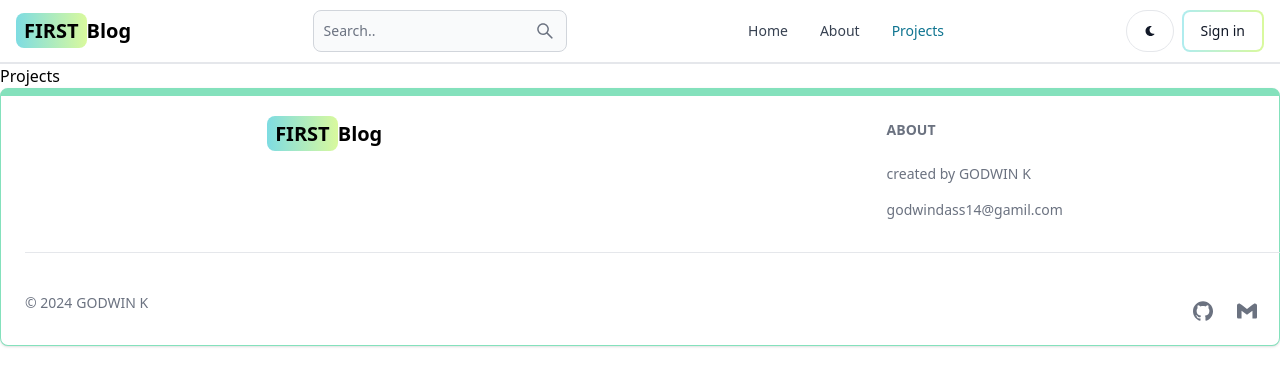
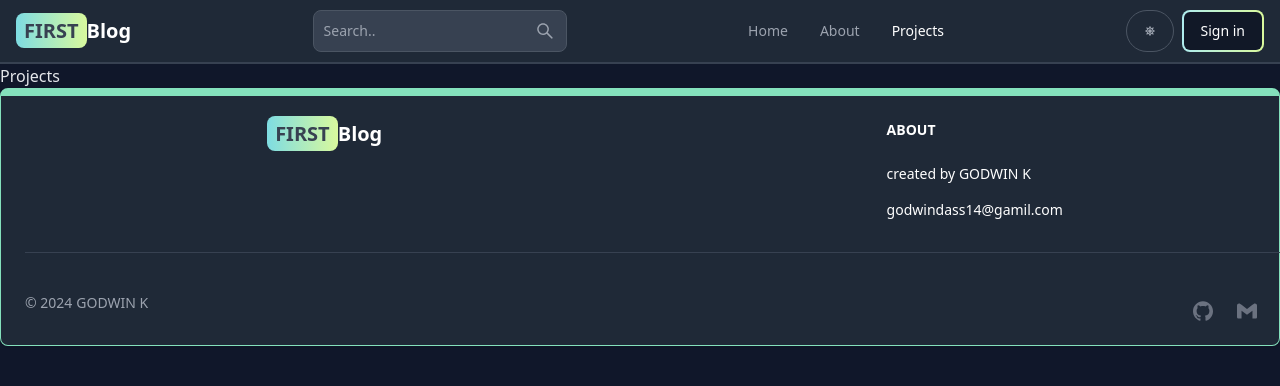
Before and after one commit to GODWIN-projects/mern-blog, a React (Vite) app in the folder client/: page /projects in a window 1280 px wide. Shown: the top 386 px of the page. Built offline with nearby package versions, Linux system fonts and the light colour scheme; no server answers.

Commit message:
dark mode functionality

```diff
--- a/client/src/components/Footer.jsx
+++ b/client/src/components/Footer.jsx
@@ -13,7 +13,7 @@ const FooterComponent = () => {
                     <Link to="/" className=' self-center whitespace-nowrap
                     text-lg sm:text-xl font-semibold dark:text-white'>
                     <span className=' px-2 py-1 bg-gradient-to-r
-                    from-teal-300 to-lime-200 rounded-lg'>FIRST</span>
+                    from-teal-300 to-lime-200 rounded-lg text-gray-700'>FIRST</span>
                     Blog
                     </Link>
                 </div>
--- a/client/src/components/Header.jsx
+++ b/client/src/components/Header.jsx
@@ -2,18 +2,21 @@ import { Avatar, Button, Dropdown, DropdownHeader, DropdownItem, Navbar, TextInp
 import React from 'react'
 import { Link, useLocation } from 'react-router-dom'
 import {AiOutlineSearch} from 'react-icons/ai'
-import {FaMoon} from 'react-icons/fa'
-import { useSelector } from 'react-redux'
+import {FaMoon, FaSun} from 'react-icons/fa'
+import { useSelector,useDispatch } from 'react-redux'
+import { toggleTheme } from '../redux/theme/themeSlice'
 
 const Header = () => {
     const path = useLocation().pathname
     const { currentUser } = useSelector(state => state.user)
+    const dispatch = useDispatch()
+    const {theme} = useSelector(state => state.theme)
   return (
     <Navbar className=' border-b-2'>
         <Link to="/" className=' self-center whitespace-nowrap
          text-sm sm:text-xl font-semibold dark:text-white'>
             <span className=' px-2 py-1 bg-gradient-to-r
-            from-teal-300 to-lime-200 rounded-lg'>FIRST</span>
+            from-teal-300 to-lime-200 rounded-lg text-gray-700'>FIRST</span>
             Blog
         </Link>
         <form>
@@ -28,8 +31,9 @@ const Header = () => {
             <AiOutlineSearch/>
         </Button>
         <div className='flex gap-2 md:order-2'>
-            <Button className='w-12 hidden sm:inline ' color="gray" pill>
-                <FaMoon />
+            <Button className='w-12 hidden sm:inline ' color="gray" pill
+                onClick={() => dispatch(toggleTheme())}>
+                {theme == 'light' ? <FaMoon /> : <FaSun/> }
             </Button>
             { currentUser? (
                 <Dropdown
--- /dev/null
+++ b/client/src/components/ThemeProvider.jsx
@@ -0,0 +1,17 @@
+import { useSelector } from "react-redux"
+
+const ThemeProvider = ({children}) => {
+
+    const {theme} = useSelector(state => state.theme)
+
+  return (
+    <div className={theme}>
+        <div className="bg-white text-gray-700
+            dark:text-gray-200 dark:bg-[rgb(16,23,42)] min-h-screen">
+            {children}
+        </div>
+    </div>
+  )
+}
+
+export default ThemeProvider
--- a/client/src/main.jsx
+++ b/client/src/main.jsx
@@ -5,11 +5,14 @@ import './index.css'
 import { Provider } from 'react-redux'
 import { store, persistor } from './redux/store.js'
 import { PersistGate } from 'redux-persist/integration/react'
+import ThemeProvider from './components/ThemeProvider.jsx'
 
 ReactDOM.createRoot(document.getElementById('root')).render(
   <PersistGate persistor={persistor}>
     <Provider store={store}>
-      <App />
+      <ThemeProvider>
+        <App/>
+      </ThemeProvider>
     </Provider>
   </PersistGate>,
 )
--- a/client/src/pages/SignUp.jsx
+++ b/client/src/pages/SignUp.jsx
@@ -51,7 +51,7 @@ const SignUp = () => {
           <Link to="/" className='text-4xl
           font-bold dark:text-white'>
               <span className=' px-2 py-1 bg-gradient-to-r
-              from-teal-300 to-lime-200 rounded-lg'>FIRST</span>
+              from-teal-300 to-lime-200 rounded-lg text-gray-700'>FIRST</span>
               Blog
           </Link>
           <p className=' text-sm mt-5'>
--- a/client/src/pages/Signin.jsx
+++ b/client/src/pages/Signin.jsx
@@ -52,7 +52,7 @@ const Signin = () => {
           <Link to="/" className='text-4xl
           font-bold dark:text-white'>
               <span className=' px-2 py-1 bg-gradient-to-r
-              from-teal-300 to-lime-200 rounded-lg'>FIRST</span>
+              from-teal-300 to-lime-200 rounded-lg text-gray-700'>FIRST</span>
               Blog
           </Link>
           <p className=' text-sm mt-5'>
--- a/client/src/redux/store.js
+++ b/client/src/redux/store.js
@@ -1,5 +1,6 @@
 import { configureStore } from '@reduxjs/toolkit'
 import userReducer from './users/userSlice'
+import themeReducer from './theme/themeSlice'
 import { combineReducers } from '@reduxjs/toolkit'
 import {persistReducer, FLUSH,
   REHYDRATE,
@@ -12,6 +13,7 @@ import persistStore from 'redux-persist/es/persistStore'
 
 const rootReducer = combineReducers({
   user: userReducer,
+  theme: themeReducer,
 })
 
 const persistConfig = {
--- /dev/null
+++ b/client/src/redux/theme/themeSlice.js
@@ -0,0 +1,18 @@
+import { createSlice } from "@reduxjs/toolkit";
+
+const initialState = {
+    theme: 'dark'
+};
+
+const themeSlice = createSlice({
+    name: 'theme',
+    initialState,
+    reducers: {
+        toggleTheme : (state) =>{
+            state.theme = state.theme === 'dark' ? 'light' : 'dark';
+        }
+    }
+});
+
+export const {toggleTheme} = themeSlice.actions;
+export default themeSlice.reducer;
```
